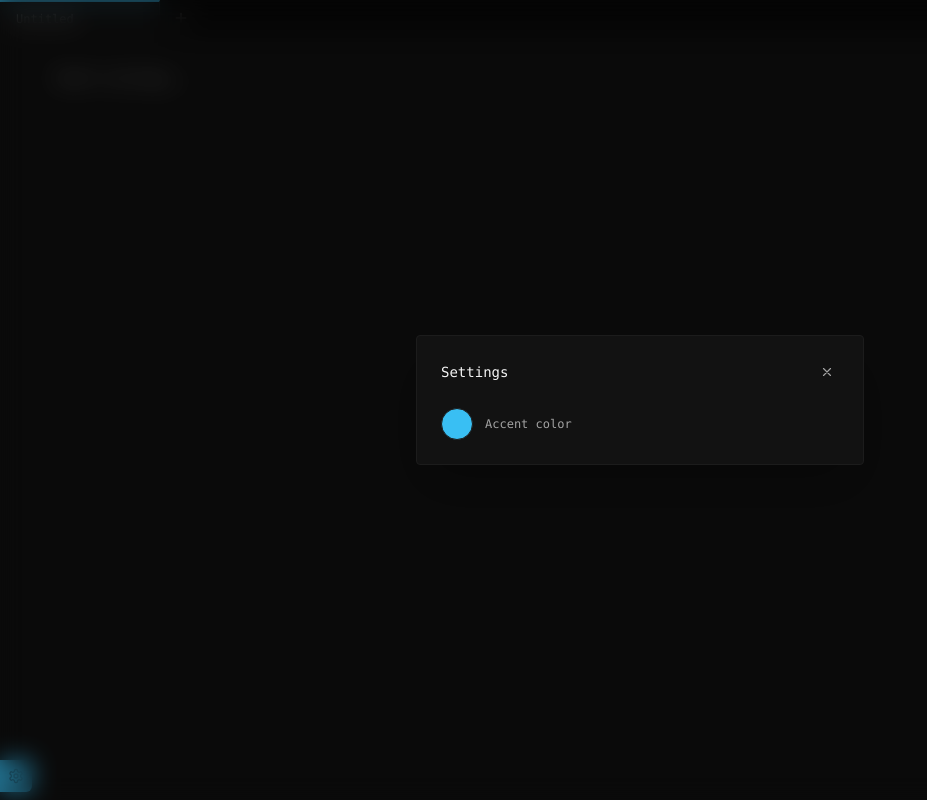
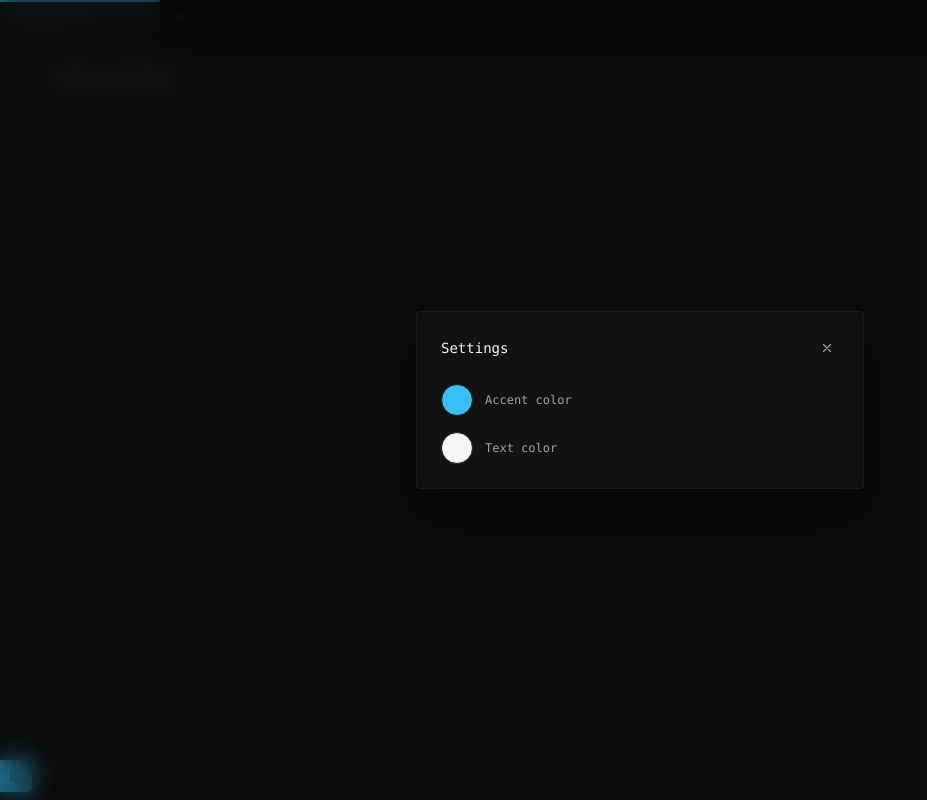
Before and after one commit to masdevan/duhlupa-notecanvas, a Next.js app: page / in a window 1280 px wide. Both pictures are taken after a click on the button 16 px from the left and 776 px from the top of the page. Shown: the whole page, without its empty margins (0-927 px from the left). Built offline with nearby package versions, Linux system fonts and the light colour scheme.

Commit message:
feat: add text color setting and dim tab text

```diff
--- a/components/settings-modal.tsx
+++ b/components/settings-modal.tsx
@@ -6,17 +6,65 @@ import IconClose from "./icons/close";
 
 type SettingsModalProps = {
   accentColor: string;
+  textColor: string;
   onAccentColorChange: (color: string) => void;
+  onTextColorChange: (color: string) => void;
   onClose: () => void;
 };
 
+function ColorRow({
+  color,
+  label,
+  open,
+  onToggle,
+  onChange,
+}: {
+  color: string;
+  label: string;
+  open: boolean;
+  onToggle: () => void;
+  onChange: (color: string) => void;
+}) {
+  return (
+    <div className="flex w-full items-center gap-3">
+      <button
+        onClick={(event) => {
+          event.stopPropagation();
+          onToggle();
+        }}
+        aria-label={`Pick ${label}`}
+        className="h-8 w-8 shrink-0 cursor-pointer rounded-full border border-edge transition-transform hover:scale-110"
+        style={{ backgroundColor: color }}
+      />
+      <button
+        onClick={(event) => {
+          event.stopPropagation();
+          onToggle();
+        }}
+        className="cursor-pointer font-mono text-xs text-muted transition-colors hover:text-foreground"
+      >
+        {label}
+      </button>
+      {open && (
+        <ColorPicker
+          accentColor={color}
+          onAccentColorChange={onChange}
+          onClose={onToggle}
+        />
+      )}
+    </div>
+  );
+}
+
 export default function SettingsModal({
   accentColor,
+  textColor,
   onAccentColorChange,
+  onTextColorChange,
   onClose,
 }: SettingsModalProps) {
   const [closing, setClosing] = useState(false);
-  const [pickerOpen, setPickerOpen] = useState(false);
+  const [pickerOpen, setPickerOpen] = useState<"accent" | "text" | null>(null);
 
   function requestClose() {
     if (closing) {
@@ -24,6 +72,10 @@ export default function SettingsModal({
     }
     setClosing(true);
     window.setTimeout(onClose, 150);
+  }
+
+  function togglePicker(kind: "accent" | "text") {
+    setPickerOpen(pickerOpen === kind ? null : kind);
   }
 
   return (
@@ -34,7 +86,10 @@ export default function SettingsModal({
       }`}
     >
       <div
-        onClick={(event) => event.stopPropagation()}
+        onClick={(event) => {
+          event.stopPropagation();
+          setPickerOpen(null);
+        }}
         className={`w-full max-w-md rounded-sm border border-edge bg-raised p-6 shadow-2xl ${
           closing ? "modal-panel-out" : "modal-panel"
         }`}
@@ -49,26 +104,21 @@ export default function SettingsModal({
             <IconClose size={14} />
           </button>
         </div>
-        <div className="relative mt-6 flex flex-col items-center gap-4">
-          <div className="flex w-full items-center gap-3">
-            <button
-              onClick={(event) => {
-                event.stopPropagation();
-                setPickerOpen(!pickerOpen);
-              }}
-              aria-label="Pick accent color"
-              className="h-8 w-8 shrink-0 cursor-pointer rounded-full border border-edge transition-transform hover:scale-110"
-              style={{ backgroundColor: accentColor }}
-            />
-            <span className="font-mono text-xs text-muted">Accent color</span>
-          </div>
-          {pickerOpen && (
-            <ColorPicker
-              accentColor={accentColor}
-              onAccentColorChange={onAccentColorChange}
-              onClose={() => setPickerOpen(false)}
-            />
-          )}
+        <div className="relative mt-6 flex flex-col gap-4">
+          <ColorRow
+            color={accentColor}
+            label="Accent color"
+            open={pickerOpen === "accent"}
+            onToggle={() => togglePicker("accent")}
+            onChange={onAccentColorChange}
+          />
+          <ColorRow
+            color={textColor}
+            label="Text color"
+            open={pickerOpen === "text"}
+            onToggle={() => togglePicker("text")}
+            onChange={onTextColorChange}
+          />
         </div>
       </div>
     </div>
--- a/components/tab-strip.tsx
+++ b/components/tab-strip.tsx
@@ -75,11 +75,11 @@ export default function TabStrip({
                 onSelect(tab.id);
               }
             }}
-            className={`group relative flex h-full w-40 shrink-0 cursor-pointer items-center whitespace-nowrap border-t-2 border-edge pl-4 font-mono text-xs transition-colors ${borderClasses} ${
-              isActive
-                ? "border-t-accent bg-tab-active text-muted"
-                : "border-t-transparent text-muted hover:bg-tab-active/50 hover:text-foreground"
-            }`}
+              className={`group relative flex h-full w-40 shrink-0 cursor-pointer items-center whitespace-nowrap border-t-2 border-edge pl-4 font-mono text-xs transition-colors ${borderClasses} ${
+                isActive
+                  ? "border-t-accent bg-tab-active text-foreground/18"
+                  : "border-t-transparent text-foreground/10 hover:bg-tab-active/50 hover:text-foreground"
+              }`}
           >
             <span className="truncate pr-7">{title}</span>
             <button
--- a/components/tabs-bar.tsx
+++ b/components/tabs-bar.tsx
@@ -12,7 +12,7 @@ export default function TabsBar() {
   const [state, setState] = useState<AppState>(defaultState);
   const [ready, setReady] = useState(false);
   const [settingsOpen, setSettingsOpen] = useState(false);
-  const { tabs, activeId, wrapWidth, accentColor } = state;
+  const { tabs, activeId, wrapWidth, accentColor, textColor } = state;
   const activeTab = tabs.find((tab) => tab.id === activeId);
 
   useEffect(() => {
@@ -23,6 +23,13 @@ export default function TabsBar() {
   useEffect(() => {
     document.documentElement.style.setProperty("--color-accent", accentColor);
   }, [accentColor]);
+
+  useEffect(() => {
+    document.documentElement.style.setProperty(
+      "--color-foreground",
+      textColor,
+    );
+  }, [textColor]);
 
   function commit(next: AppState) {
     setState(next);
@@ -77,6 +84,10 @@ export default function TabsBar() {
     commit({ ...state, accentColor: color });
   }
 
+  function updateTextColor(color: string) {
+    commit({ ...state, textColor: color });
+  }
+
   if (!ready) {
     return <main className="h-dvh bg-surface" />;
   }
@@ -101,7 +112,9 @@ export default function TabsBar() {
       {settingsOpen && (
         <SettingsModal
           accentColor={accentColor}
+          textColor={textColor}
           onAccentColorChange={updateAccentColor}
+          onTextColorChange={updateTextColor}
           onClose={() => setSettingsOpen(false)}
         />
       )}
--- a/lib/storage.ts
+++ b/lib/storage.ts
@@ -15,6 +15,7 @@ export function defaultState(): AppState {
     counter: 1,
     wrapWidth: null,
     accentColor: "#39bff3",
+    textColor: "#f5f5f5",
   };
 }
 
@@ -29,7 +30,8 @@ export function initialState(): AppState {
       typeof stored.activeId === "number" &&
       typeof stored.counter === "number" &&
       (typeof stored.wrapWidth === "number" || stored.wrapWidth === null) &&
-      typeof stored.accentColor === "string"
+      typeof stored.accentColor === "string" &&
+      typeof stored.textColor === "string"
     ) {
       return stored;
     }
--- a/lib/types.ts
+++ b/lib/types.ts
@@ -9,4 +9,5 @@ export type AppState = {
   counter: number;
   wrapWidth: number | null;
   accentColor: string;
+  textColor: string;
 };
```
